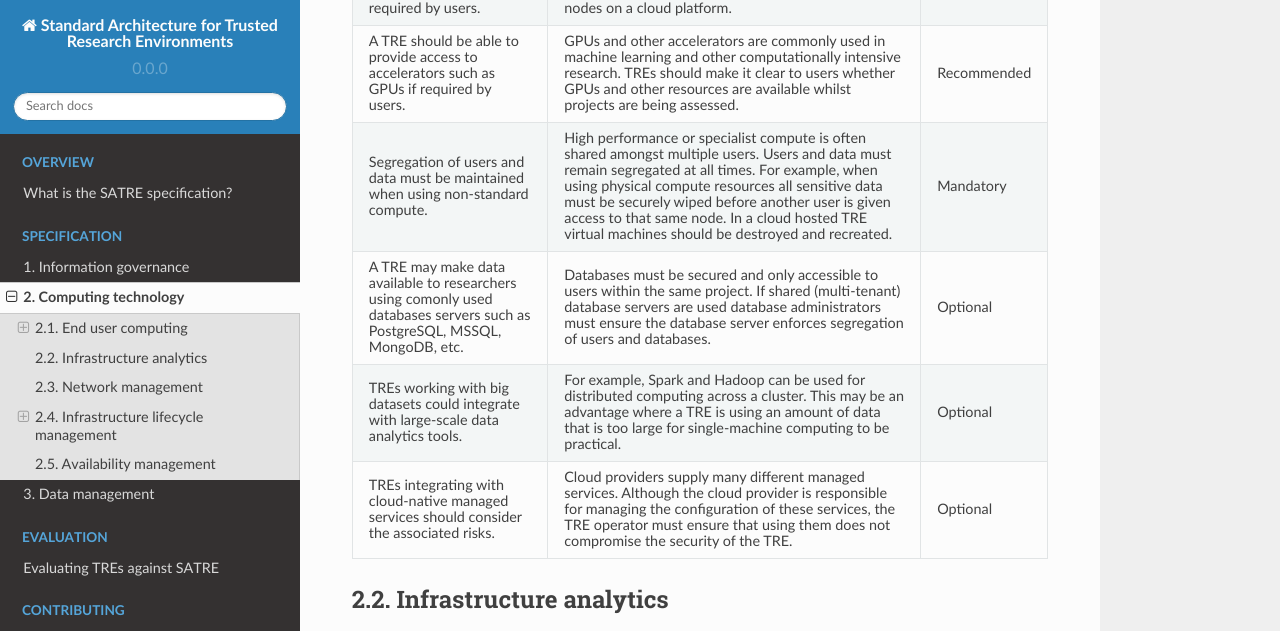
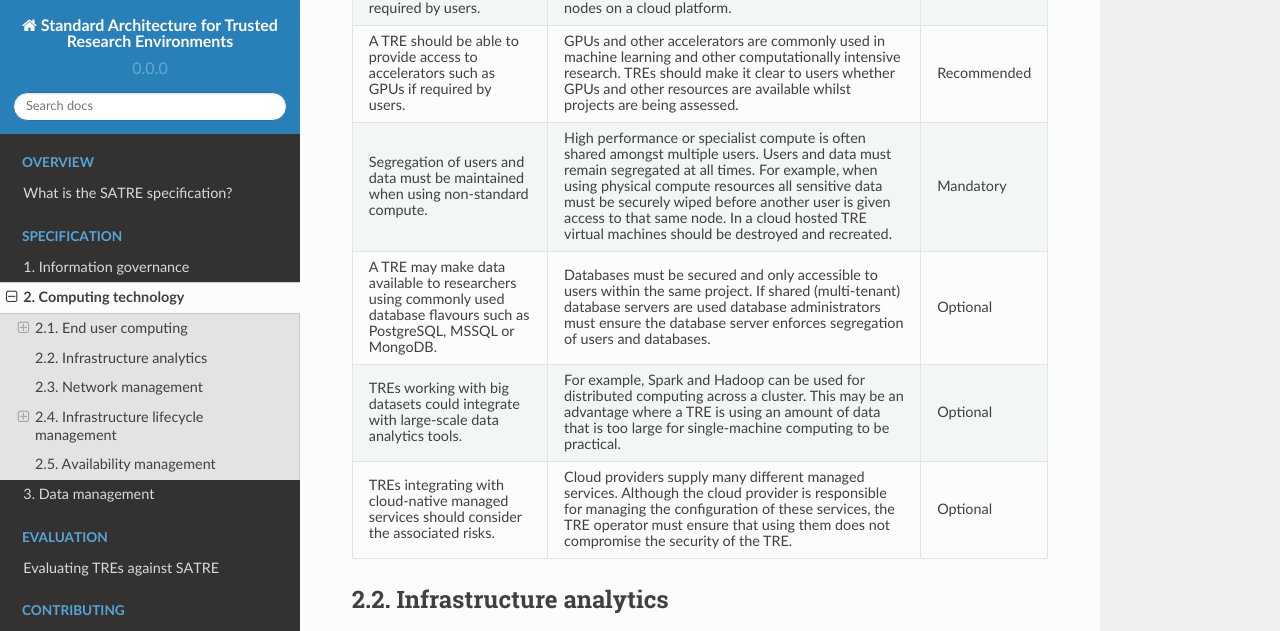
Before and after one commit to sa-tre/satre-specification, a Sphinx documentation site: the page built from docs/source/pillars/computing_technology.md, in a window 1280 px wide and 900 px high, scrolled down 2682 px. Shown: the top 631 px of the window. Built offline with Sphinx 7.4.7 and the Read the Docs theme 2.0.0, drawn with Linux system fonts in a browser that asks for light colours.

Commit message:
:memo: Apply spelling/spacing/grammar fixes
Co-authored-by: Matt Craddock <monklefish@gmail.com>

```diff
--- a/docs/source/pillars/computing_technology.md
+++ b/docs/source/pillars/computing_technology.md
@@ -112,7 +112,7 @@ _The ability to run analyses requiring more compute resources, or more specialis
     For example, when using physical compute resources all sensitive data must be securely wiped before another user is given access to that same node.
     In a cloud hosted TRE virtual machines should be destroyed and recreated.
   - Mandatory
-* - A TRE may make data available to researchers using comonly used databases servers such as PostgreSQL, MSSQL, MongoDB, etc.
+* - A TRE may make data available to researchers using commonly used database flavours such as PostgreSQL, MSSQL or MongoDB.
   - Databases must be secured and only accessible to users within the same project.
     If shared (multi-tenant) database servers are used database administrators must ensure the database server enforces segregation of users and databases.
   - Optional
```
